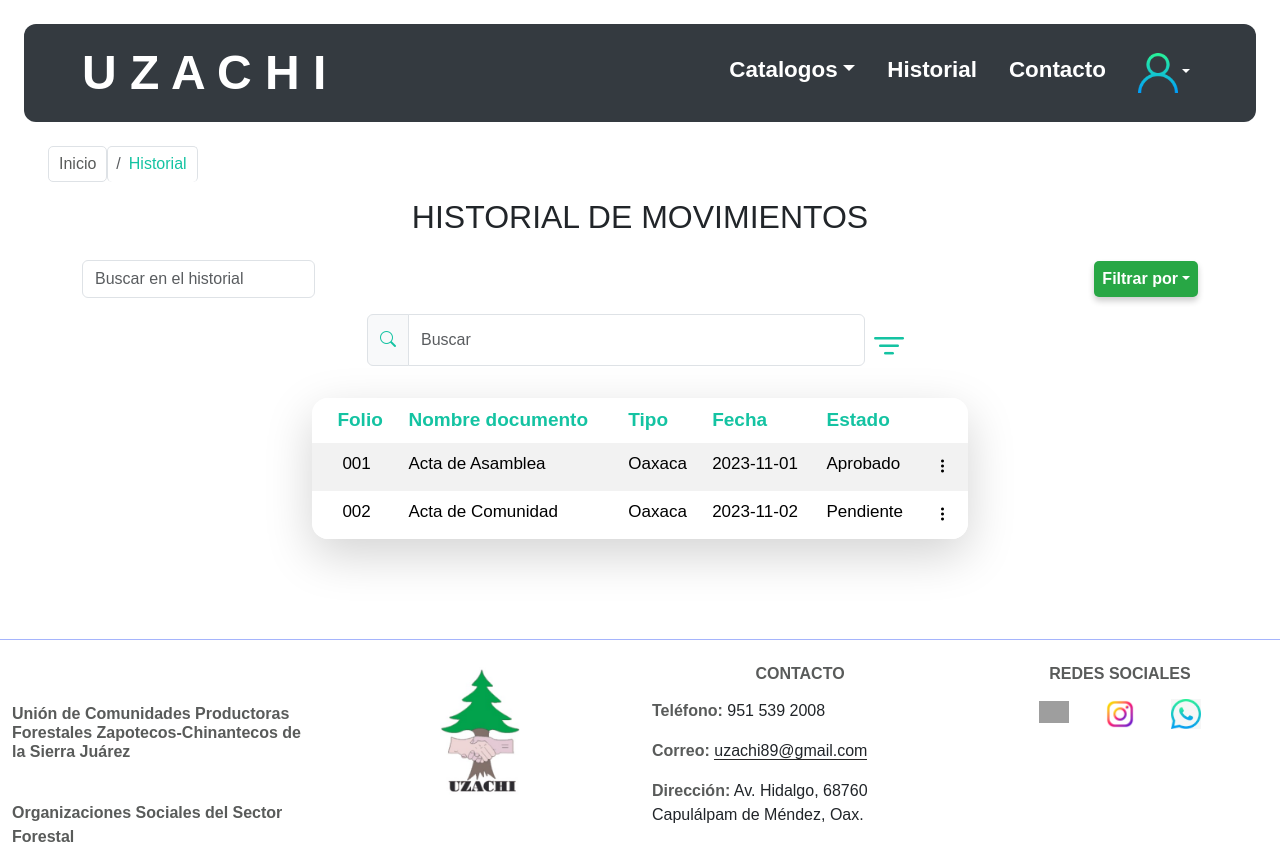
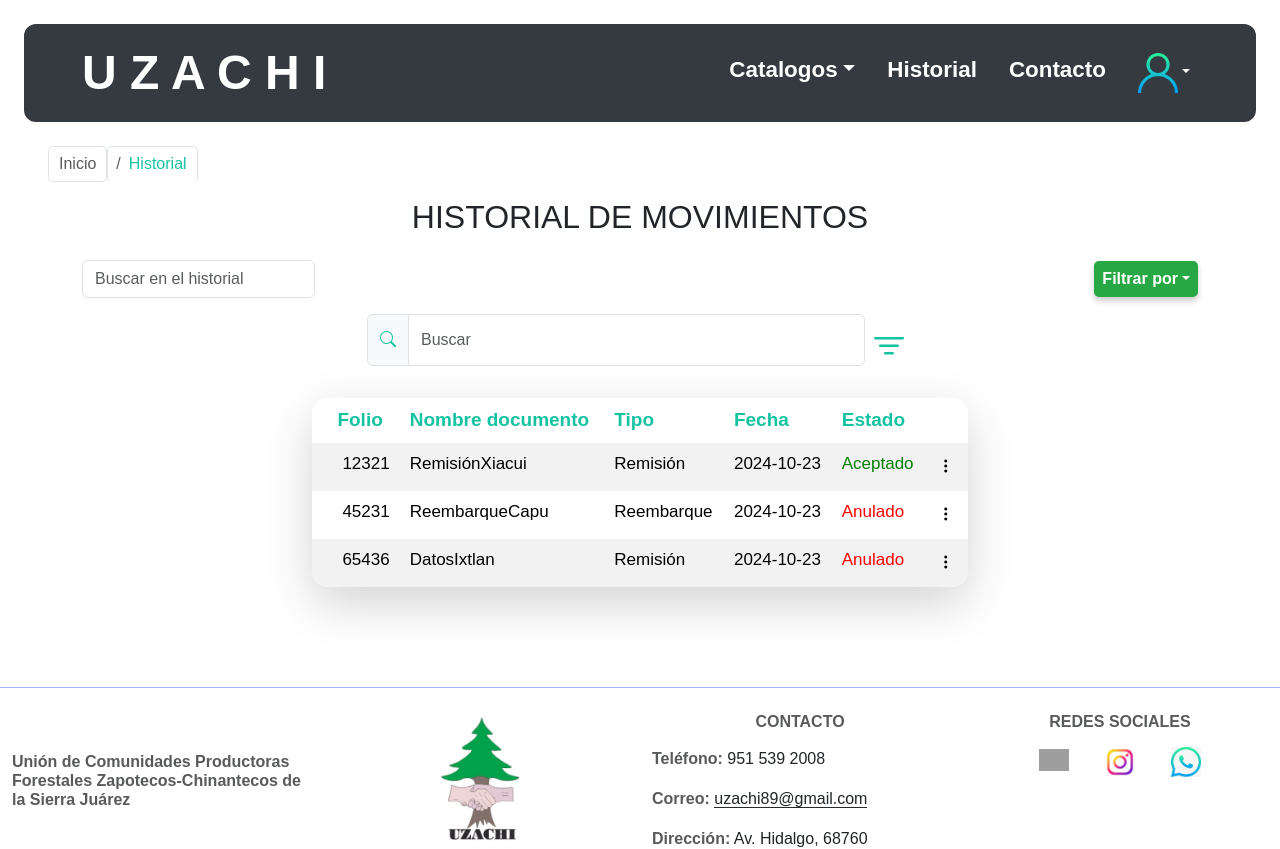
Before and after one commit to LuisPerezcx/UZACHI-FRONTEND, a React (Create React App) app: page /prueba in a window 1280 px wide. Shown: the top 849 px of the page. Built offline with nearby package versions, Linux system fonts and the light colour scheme; grey boxes are pictures that could not be loaded.

Commit message:
Agregacion del alert dialog de anular y datos en la tabla

```diff
--- /dev/null
+++ b/src/components/AlertDialog.js
@@ -0,0 +1,35 @@
+import React from 'react';
+import { Modal } from 'react-bootstrap';
+
+export const AlertDialog = ({
+  show,
+  title,
+  message,
+  onConfirm,
+  onCancel,
+  confirmText = 'Confirmar',
+  cancelText = 'Cancelar'
+}) => (
+  <Modal show={show} onHide={onCancel} centered>
+    <Modal.Body>
+      <h5 className="text-center mb-3">{title}</h5>
+      <p className="text-center">{message}</p>
+      <div className="d-flex justify-content-center mt-3">
+        <button
+          className="btn btn-primary me-2"
+          style={{ backgroundColor: 'blue', borderColor: 'blue' }}
+          onClick={onCancel}
+        >
+          {cancelText}
+        </button>
+        <button
+          className="btn btn-danger"
+          style={{ backgroundColor: 'red', borderColor: 'red' }}
+          onClick={onConfirm}
+        >
+          {confirmText}
+        </button>
+      </div>
+    </Modal.Body>
+  </Modal>
+);
--- a/src/pages/HistorialMovimientos/HistorialMovimientos.js
+++ b/src/pages/HistorialMovimientos/HistorialMovimientos.js
@@ -4,11 +4,15 @@ import NavAdmin from '../../components/NavAdmin';
 import { TableSearch } from '../../components/TableSearch';
 import { Footer } from '../../components/Footer';
 import { BreadCrumb } from '../../components/BreadCrumb';
+import { AlertDialog } from '../../components/AlertDialog';
+
 
 export const HistorialMovimientos = () => {
   const [show, setShow] = useState(false);
   const handleClose = () => setShow(false);
   const handleShow = () => setShow(true);
+  const [showDialog, setShowDialog] = useState(false);
+  const [selectedDocument, setSelectedDocument] = useState(null);
 
   const links = [
     { url: '/', label: 'Inicio' },
@@ -17,20 +21,42 @@ export const HistorialMovimientos = () => {
 
   const communityData = [
     {
-      folio: '001',
-      nombreDocumento: 'Acta de Asamblea',
-      tipo: 'Oaxaca',
-      fecha: '2023-11-01',
-      estado: 'Aprobado',
+      folio: '12321',
+      nombreDocumento: 'RemisiónXiacui',
+      tipo: 'Remisión',
+      fecha: '2024-10-23',
+      estado: 'Aceptado',
     },
     {
-      folio: '002',
-      nombreDocumento: 'Acta de Comunidad',
-      tipo: 'Oaxaca',
-      fecha: '2023-11-02',
-      estado: 'Pendiente',
+      folio: '45231',
+      nombreDocumento: 'ReembarqueCapu',
+      tipo: 'Reembarque',
+      fecha: '2024-10-23',
+      estado: 'Anulado',
+    },
+    {
+      folio: '65436',
+      nombreDocumento: 'DatosIxtlan',
+      tipo: 'Remisión',
+      fecha: '2024-10-23',
+      estado: 'Anulado',
     },
   ];
+  // Transforma los datos para estilizar el estado
+  const styledCommunityData = communityData.map((item) => ({
+    ...item,
+    estado: (
+      <span
+        style={{
+          color: item.estado === 'Aceptado' ? 'green' : item.estado === 'Anulado' ? 'red' : 'black',
+
+        }}
+      >
+        {item.estado}
+      </span>
+    ),
+  }));
+
   const columns = [
     { label: 'Folio', key: 'folio' },
     { label: 'Nombre documento', key: 'nombreDocumento' },
@@ -45,6 +71,16 @@ export const HistorialMovimientos = () => {
     { label: 'Nombre', value: 'nombreDocumento' },
     { label: 'Folio', value: 'folio' },
   ];
+  const handleAnular = (item) => {
+    setSelectedDocument(item);
+    setShowDialog(true);
+  };
+
+  const handleConfirmAnular = () => {
+    console.log('Documento anulado:', selectedDocument);
+    setShowDialog(false);
+    setSelectedDocument(null);
+  };
 
   const actions = [
     {
@@ -53,7 +89,7 @@ export const HistorialMovimientos = () => {
     },
     {
       label: 'Anular',
-      handler: (item) => console.log('Anulando:', item),
+      handler: handleAnular,
     },
     {
       label: 'Imprimir',
@@ -91,13 +127,23 @@ export const HistorialMovimientos = () => {
         </div>
         <TableSearch
           columns={columns}
-          data={communityData}
+          data={styledCommunityData}
           filters={filters}
           actions={actions}
           endpoint={null} // Configura tu endpoint aquí
         />
       </div>
       <Footer/>
+      <AlertDialog
+        show={showDialog}
+        title="Confirmación de anulación"
+        message={`¿Está seguro que quiere anular el documento "${selectedDocument?.nombreDocumento}"?`}
+        onConfirm={handleConfirmAnular}
+        onCancel={() => setShowDialog(false)}
+        confirmText="Anular"
+        cancelText="Cancelar"
+      />
+
       {/* Modal */}
       <Modal show={show} onHide={handleClose} centered>
         <Modal.Body>
```
